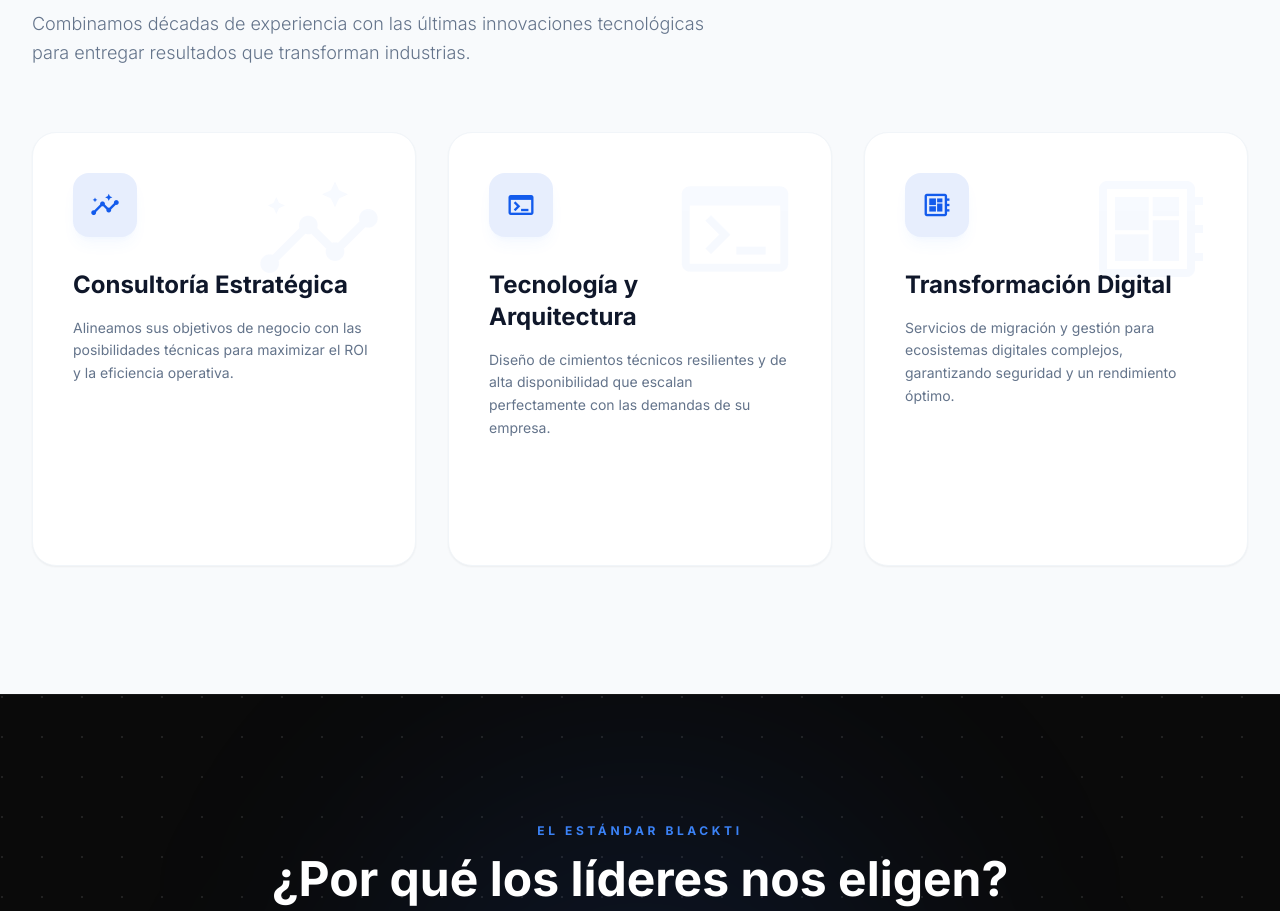
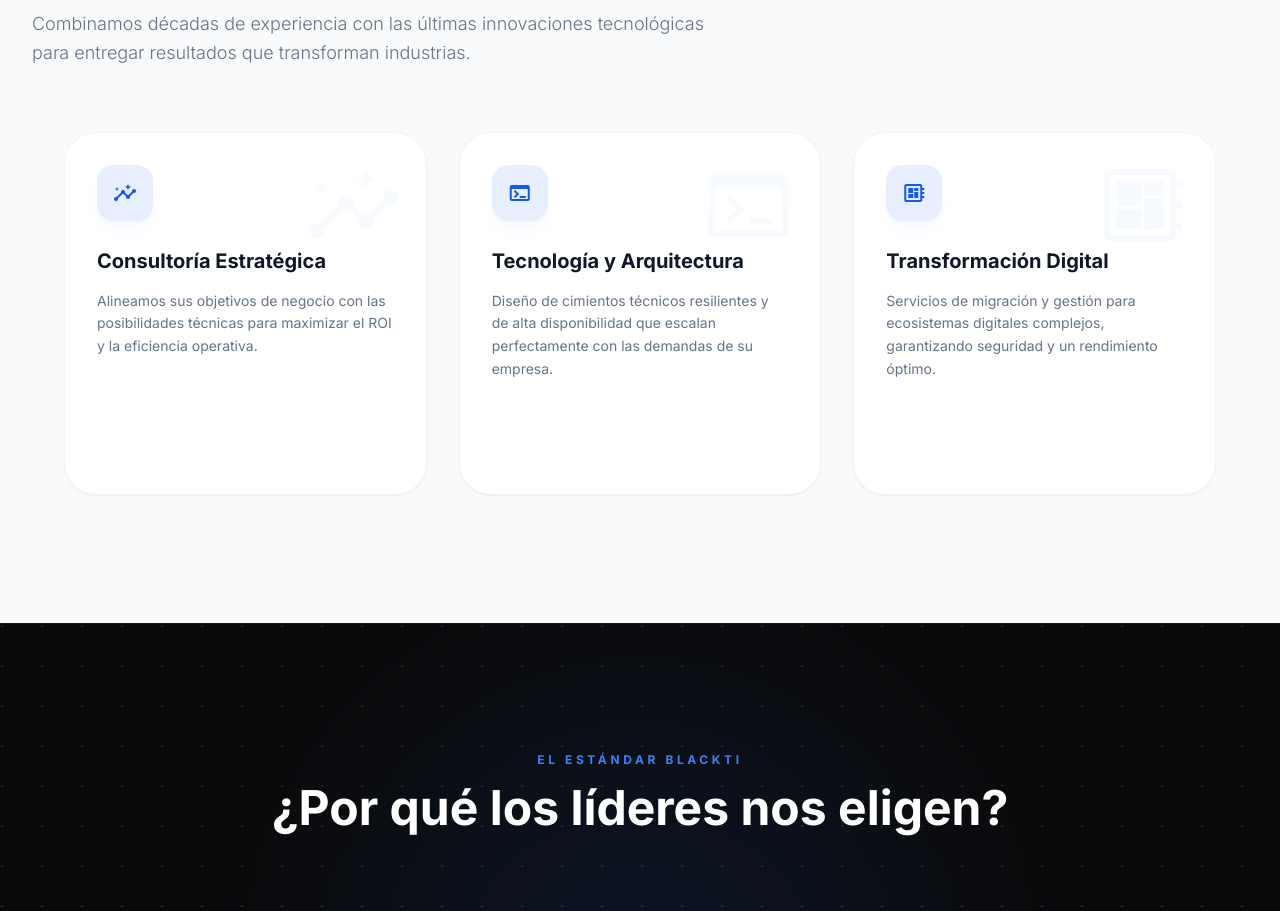
Before and after one commit to asinomas/paginaultima, a React (Vite) app in the folder Pagina_ultima/: page / in a window 1280 px wide. Shown: the part 1060-1971 px from the top of the page. Built offline with nearby package versions, Linux system fonts and the light colour scheme.

Commit message:
Update Services.tsx

```diff
--- a/Pagina_ultima/src/components/Services.tsx
+++ b/Pagina_ultima/src/components/Services.tsx
@@ -46,23 +46,24 @@ const Services: React.FC<ServicesProps> = ({ onNavigate }) => {
           </p>
         </div>
 
-        {/* Grid de Servicios con el tamaño exacto de tu código (p-10) */}
-        <div className="grid grid-cols-1 gap-8 md:grid-cols-3">
+        {/* Grid: Reducido proporcionalmente */}
+        <div className="grid grid-cols-1 gap-8 md:grid-cols-3 max-w-6xl mx-auto">
           {serviceItems.map((item, idx) => (
-            <div key={idx} className="group relative rounded-3xl bg-white p-10 shadow-sm border border-slate-100 transition-all duration-500 hover:shadow-2xl hover:-translate-y-2 overflow-hidden">
+            <div key={idx} className="group relative rounded-[2rem] bg-white p-8 shadow-sm border border-slate-100 transition-all duration-500 hover:shadow-2xl hover:-translate-y-2 overflow-hidden">
 
-              {/* Icono decorativo gigante de fondo */}
-              <div className="absolute top-0 right-0 p-8 opacity-[0.03] group-hover:opacity-[0.08] transition-opacity">
-                <span className="material-symbols-outlined !text-9xl text-[#135bec]">{item.icon}</span>
+              {/* Icono decorativo de fondo ajustado */}
+              <div className="absolute top-0 right-0 p-6 opacity-[0.03] group-hover:opacity-[0.08] transition-opacity">
+                <span className="material-symbols-outlined !text-8xl text-[#135bec]">{item.icon}</span>
               </div>
 
               <div className="relative z-10">
-                {/* Icono con tamaño size-16 */}
-                <div className="mb-8 flex size-16 items-center justify-center rounded-2xl bg-[#135bec]/10 text-[#135bec] transition-all duration-500 group-hover:bg-[#135bec] group-hover:text-white group-hover:rotate-[10deg] shadow-lg shadow-blue-500/5">
-                  <span className="material-symbols-outlined !text-3xl">{item.icon}</span>
+                {/* Icono ajustado de size-16 a size-14 */}
+                <div className="mb-7 flex size-14 items-center justify-center rounded-2xl bg-[#135bec]/10 text-[#135bec] transition-all duration-500 group-hover:bg-[#135bec] group-hover:text-white group-hover:rotate-[10deg] shadow-lg shadow-blue-500/5">
+                  <span className="material-symbols-outlined !text-2xl">{item.icon}</span>
                 </div>
 
-                <h4 className="mb-4 text-2xl font-bold text-slate-900 group-hover:text-[#135bec] transition-colors">
+                {/* Título ajustado de text-2xl a text-xl */}
+                <h4 className="mb-4 text-xl font-bold text-slate-900 group-hover:text-[#135bec] transition-colors leading-tight">
                   {item.title}
                 </h4>
 
@@ -71,11 +72,11 @@ const Services: React.FC<ServicesProps> = ({ onNavigate }) => {
                 </p>
               </div>
 
-              {/* Botón Saber más con la flecha y animación de subida */}
-              <div className="mt-8 pt-8 border-t border-slate-50 opacity-0 group-hover:opacity-100 transition-all transform translate-y-4 group-hover:translate-y-0">
+              {/* Botón Saber más con la flecha */}
+              <div className="mt-8 pt-7 border-t border-slate-50 opacity-0 group-hover:opacity-100 transition-all transform translate-y-4 group-hover:translate-y-0">
                  <button
                   onClick={() => onNavigate?.('services')}
-                  className="text-xs font-bold uppercase tracking-widest text-[#135bec] flex items-center gap-2"
+                  className="text-[11px] font-bold uppercase tracking-widest text-[#135bec] flex items-center gap-2"
                 >
                    Saber más <span className="material-symbols-outlined !text-sm">arrow_forward</span>
                  </button>
```
